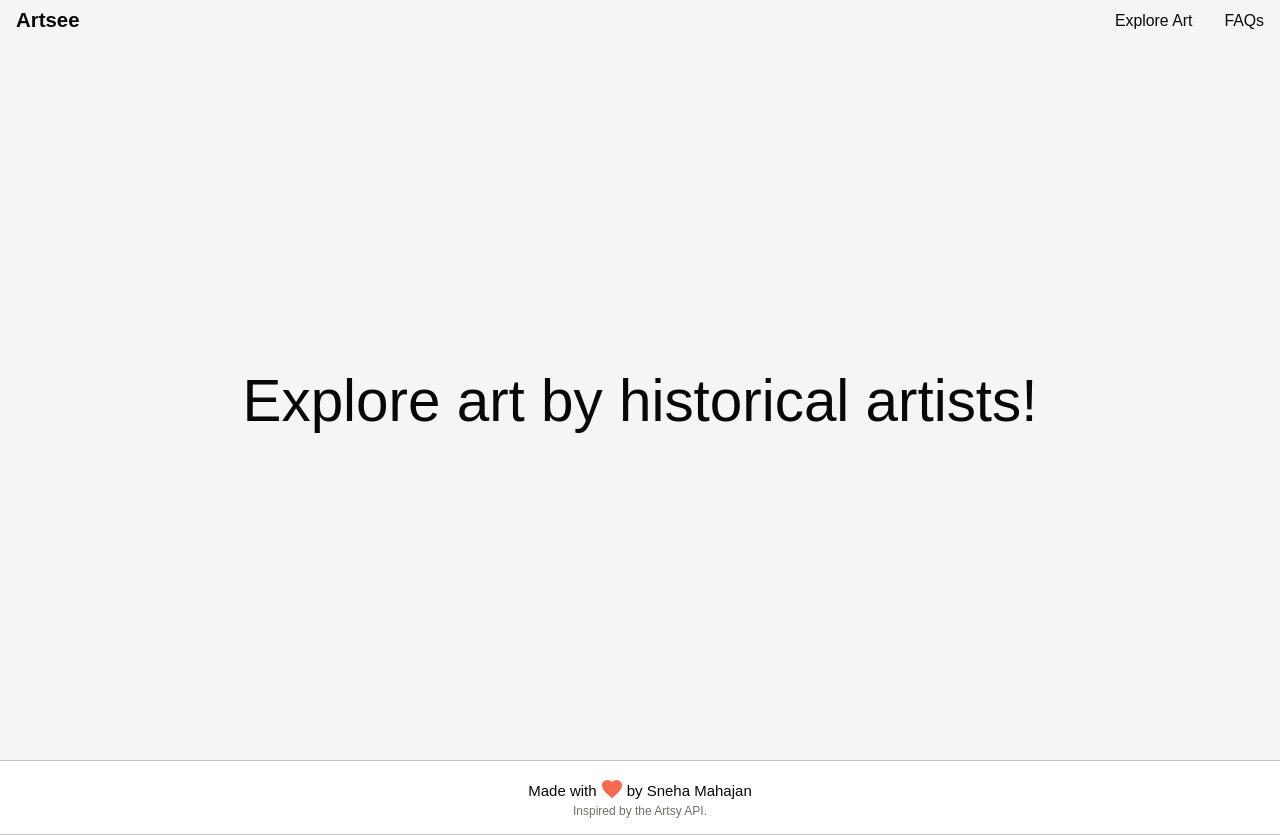
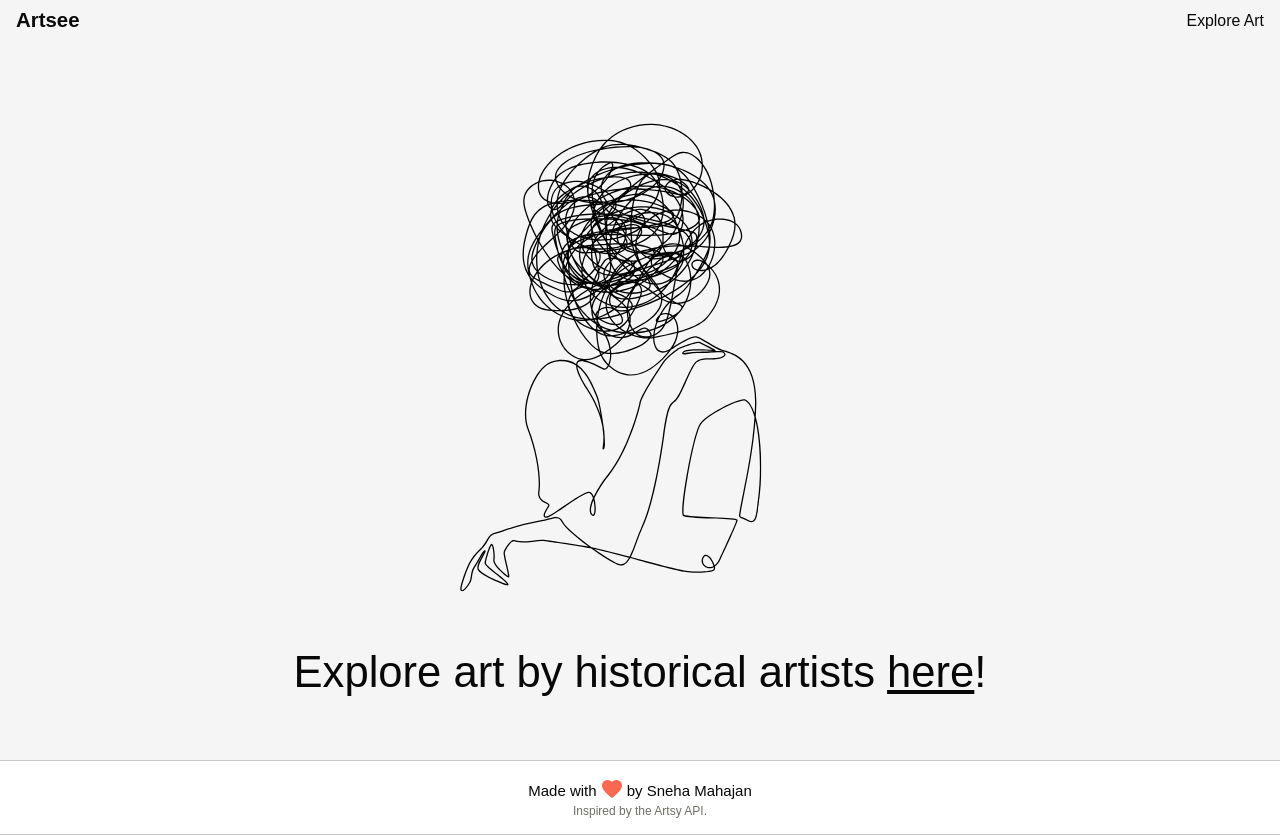
Before and after one commit to sneham-boop/artsee, a Next.js app: page / in a window 1280 px wide. Built offline with nearby package versions, Linux system fonts and the light colour scheme; a web font is replaced by a local one.

Commit message:
Add favicon and logo

```diff
--- a/src/components/Header/index.js
+++ b/src/components/Header/index.js
@@ -12,7 +12,7 @@ export default function Header({ user, login, logout }) {
         </Link>
         <div className={styles["nav-right-group"]}>
           <Link href="/explore">Explore Art</Link>
-          <Link href="/faqs">FAQs</Link>
+          {/* <Link href="/faqs">FAQs</Link> */}
         </div>
       </nav>
     </>
--- a/src/components/Homepage/Homepage.module.scss
+++ b/src/components/Homepage/Homepage.module.scss
@@ -7,13 +7,26 @@
   flex-direction: column;
   justify-content: center;
   align-items: center;
-
+  gap: 2em;
+ img {
+  width: 40%;
+  height: auto;
+ }
   h2 {
+    width: 70%;
     margin: 0;
     color: $black;
     font-weight: $thin;
-    font-size: $font-size-h2;
+    font-size: $font-size-h3;
     text-align: center;
+    a {
+      text-decoration: underline;
+      &:hover {
+        background-color: black;
+        color: $white;
+        transition: 0.3s;
+      }
+    }
   }
   p {
     margin: 0;
--- a/src/components/Homepage/index.js
+++ b/src/components/Homepage/index.js
@@ -3,7 +3,10 @@ import styles from "./Homepage.module.scss";
 export default function Homepage() {
   return (
     <section className={styles.home}>
-        <h2 id="heading">Explore art by historical artists!</h2>
+      <img src="/logo.svg" />
+      <h2 id="heading">
+        Explore art by historical artists <a href="/explore">here</a>!
+      </h2>
     </section>
   );
 }
--- a/src/pages/index.js
+++ b/src/pages/index.js
@@ -8,7 +8,7 @@ export default function Home() {
         <title>Artsee</title>
         <meta name="description" content="Generated by create next app" />
         <meta name="viewport" content="width=device-width, initial-scale=1" />
-        <link rel="icon" href="/favicon.ico" />
+        <link rel="icon" href="/favicon1.png" />
       </Head>
       <Homepage/>
     </>
```
Also changed, not shown: public/favicon1.png (added), public/logo.svg (added).
